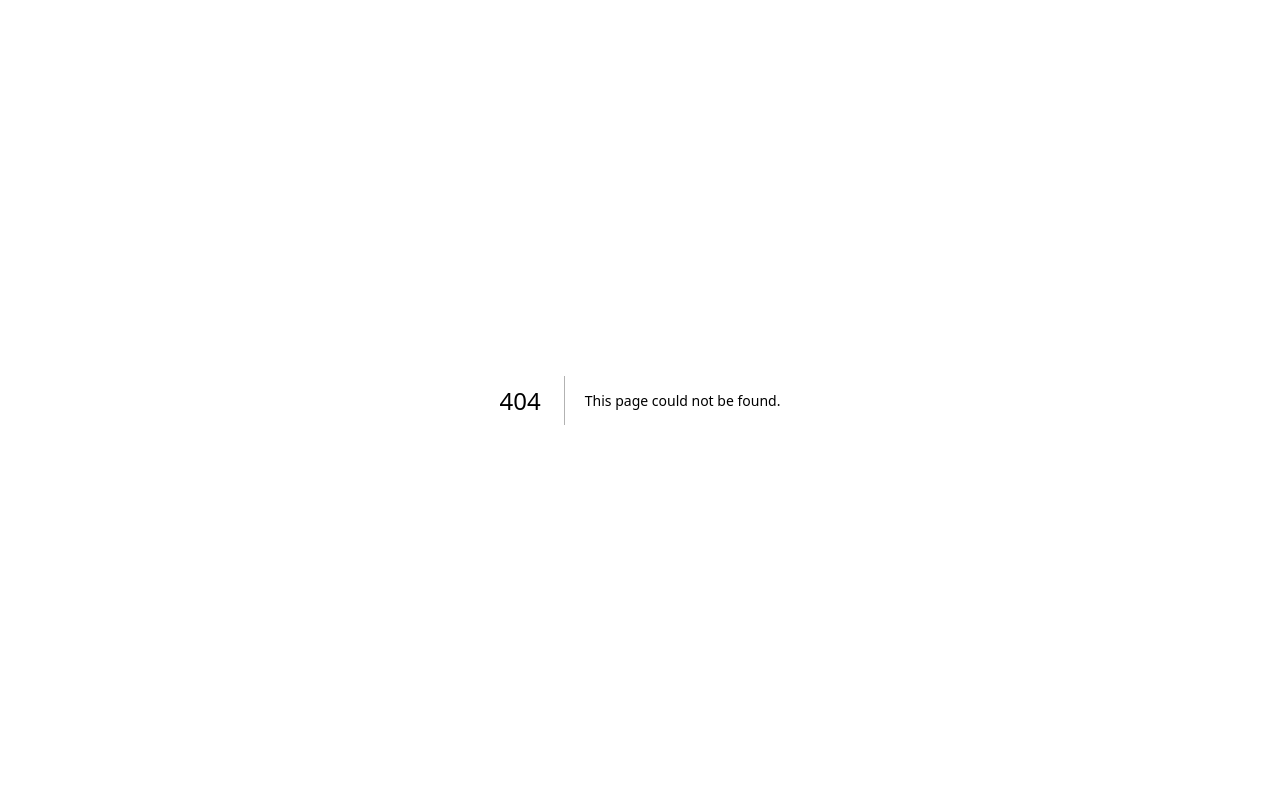
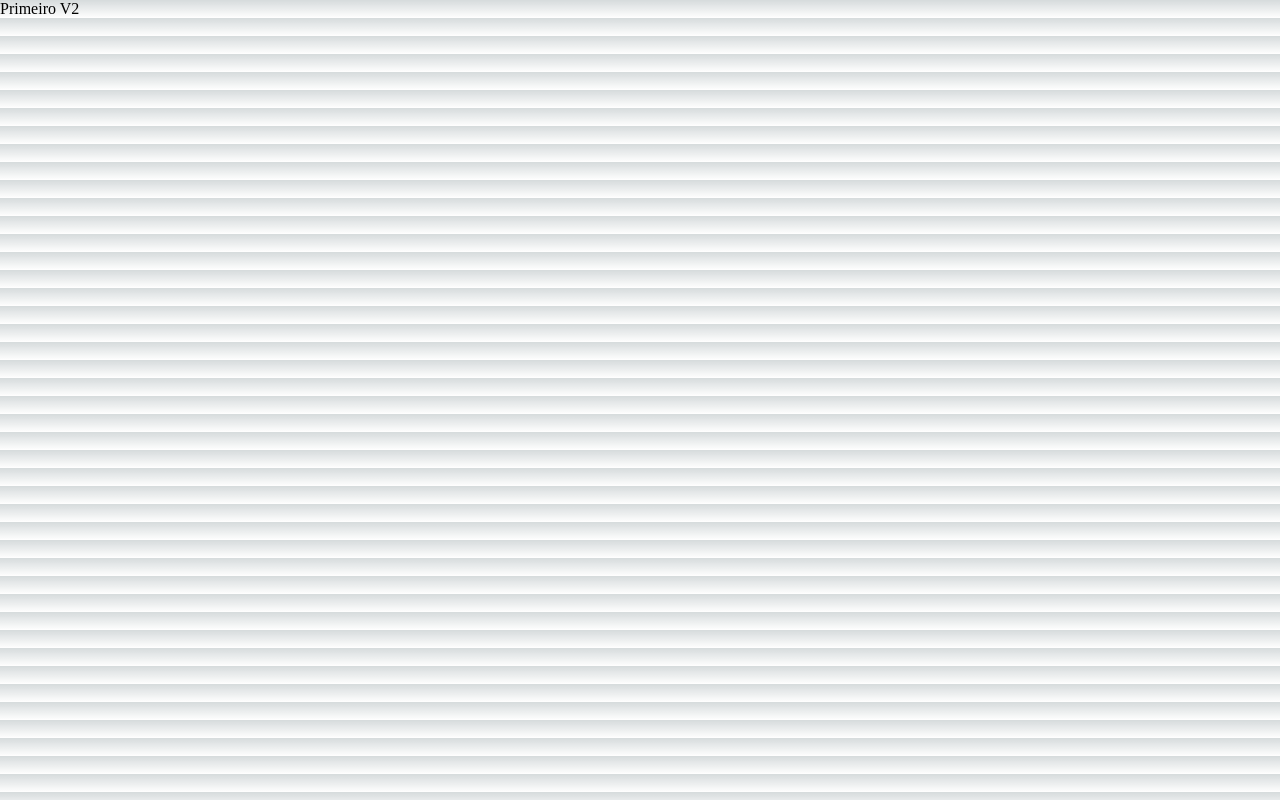
Before and after one commit to marcelolinck/exercicios-next, a Next.js app: page /basicos/primeiro in a window 1280 px wide. Before the commit this address had no page. Built offline with nearby package versions, Linux system fonts and the light colour scheme.

Commit message:
Aula inicial de Next

```diff
--- /dev/null
+++ b/pages/basicos/primeiro.js
@@ -0,0 +1,5 @@
+//Quando criar o arquivo dentro da pagina pages, o next interpreta como sendo o caminho para ser acessado via url, nesse exemplo ele criou a url /primeiro
+
+export default function primeiro() {
+    return "Primeiro V2"
+}
```
